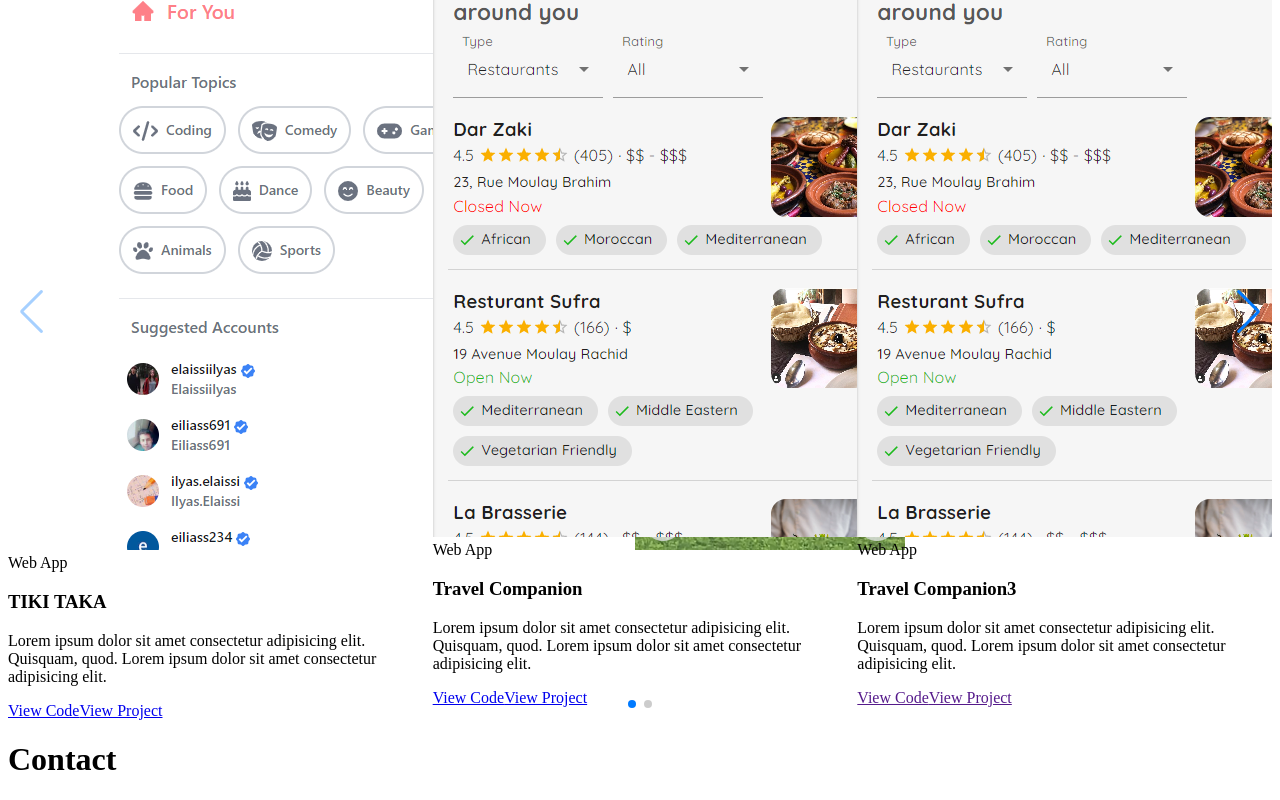
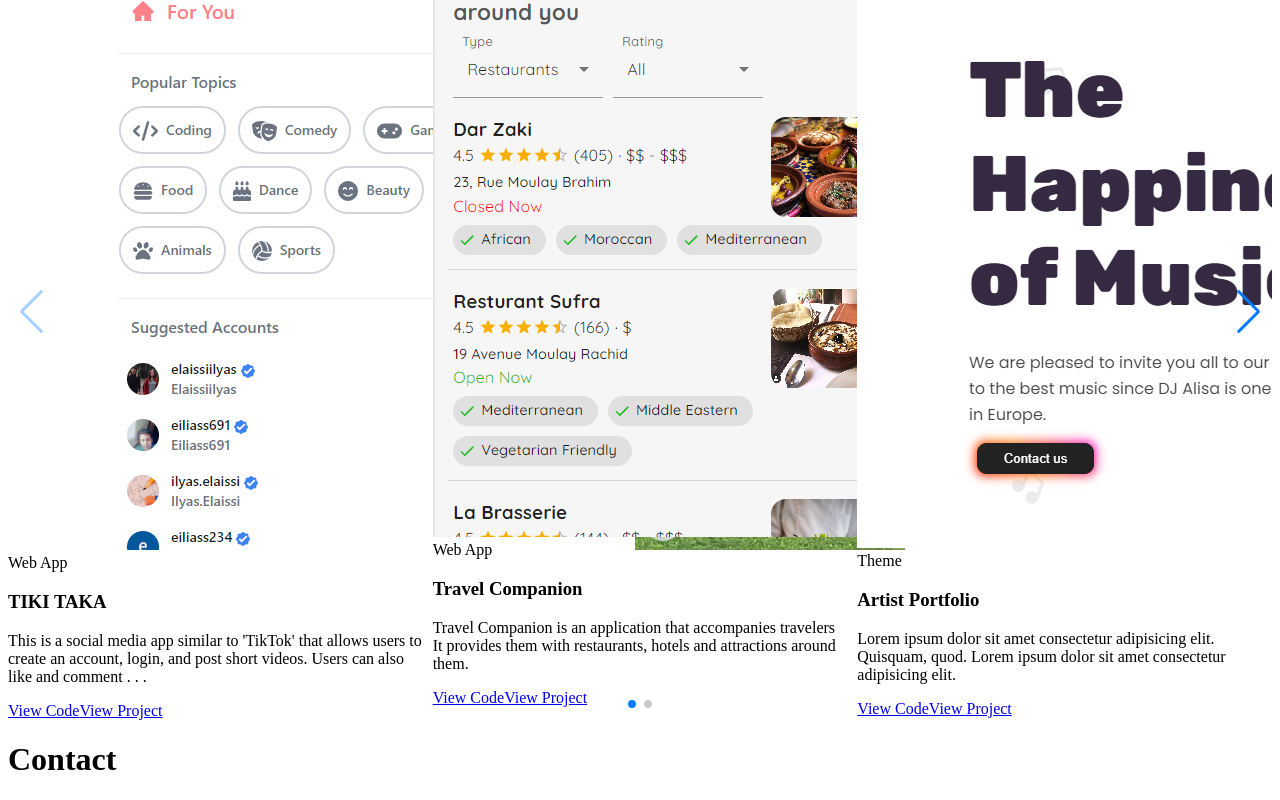
Before and after one commit to IlyasDevSample/IlyasDevSample, a React (Vite) app: page / in a window 1280 px wide. Shown: the part 6608-7408 px from the top of the page. Built offline with nearby package versions, Linux system fonts and the light colour scheme; the HTML template or start-up script is replaced by a standard one.

Commit message:
projects cards

```diff
--- a/src/components/Header.jsx
+++ b/src/components/Header.jsx
@@ -44,7 +44,7 @@ const Header = () => {
                             </button>
                         </p>
 
-                        <div className="text-2xl cursor-pointer">
+                        <div className="text-2xl cursor-pointer bg-primary bg-opacity-50 rounded-md p-1">
                             <button onClick={() => setToggle(!toggle)}
                                 className='flex flex-col justify-center items-end gap-[5px] max-w-6 w-6 '>
 
--- a/src/components/Projects.jsx
+++ b/src/components/Projects.jsx
@@ -41,18 +41,19 @@ const Projects = () => {
                             ' alt="Project Image" />
                                     </a>
                                     <span className='absolute bottom-0 right-1/2
-                            transform translate-x-1/2 bg-tPrimary text-primary rounded-t-lg px-2 py-1 text-xs font-semibold'>Web App</span>
+                            transform translate-x-1/2 bg-gray-100 text-primary rounded-t-lg px-2 py-1 text-xs font-semibold'>Web App</span>
                                 </div>
                                 <div className='mt-4'>
                                     <h3 className='text-2xl font-extrabold mb-2 capitalize'>TIKI TAKA</h3>
-                                    <p className='text-sm mb-2'>Lorem ipsum dolor sit amet consectetur adipisicing elit. Quisquam, quod. Lorem ipsum dolor sit amet consectetur adipisicing elit.
+                                    <p className='text-sm mb-2'>
+                                    This is a social media app similar to 'TikTok' that allows users to create an account, login, and post short videos. Users can also like and comment . . .
                                     </p>
 
                                 </div>
                             </div>
                             <div className='flex justify-between items-center'>
                                 <a href="https://github.com/IlyasDevSample/social_media_app" target='_blank' className="text-gray-900 hover:text-white border border-gray-800 hover:bg-gray-900 focus:ring-4 focus:outline-none focus:ring-gray-300 font-medium rounded-lg text-sm px-5 py-2 text-center mr-2 mb-2 dark:border-gray-600 dark:text-gray-400 dark:hover:text-white dark:hover:bg-gray-600 dark:focus:ring-gray-800">View Code</a>
-                                <a href="https://tikitaka-iota.vercel.app/" target='_blank' className="text-white bg-gradient-to-r from-cyan-500 to-blue-500 hover:bg-gradient-to-bl focus:ring-4 focus:outline-none focus:ring-cyan-300 dark:focus:ring-cyan-800 font-medium rounded-lg text-sm px-5 py-2.5 text-center mr-2 mb-2">View Project</a>
+                                <a href="https://tikitaka-iota.vercel.app/" target='_blank' className="text-white bg-gradient-to-r from-cyan-500 to-blue-500 hover:bg-gradient-to-bl focus:ring-4 focus:outline-none focus:ring-cyan-300 dark:focus:ring-cyan-800 font-medium rounded-lg text-sm px-5 py-2.5 text-center mr-0 mb-2">View Project</a>
                             </div>
                         </div>
                     </SwiperSlide>
@@ -65,18 +66,19 @@ const Projects = () => {
                             ' alt="Project Image" />
                                     </a>
                                     <span className='absolute bottom-0 right-1/2
-                            transform translate-x-1/2 bg-tPrimary text-primary rounded-t-lg px-2 py-1 text-xs font-semibold'>Web App</span>
+                            transform translate-x-1/2 bg-gray-100 text-primary rounded-t-lg px-2 py-1 text-xs font-semibold'>Web App</span>
                                 </div>
                                 <div className='mt-4'>
                                     <h3 className='text-2xl font-extrabold mb-2 capitalize'>Travel Companion</h3>
-                                    <p className='text-sm mb-2'>Lorem ipsum dolor sit amet consectetur adipisicing elit. Quisquam, quod. Lorem ipsum dolor sit amet consectetur adipisicing elit.
+                                    <p className='text-sm mb-2'>
+                                    Travel Companion is an application that accompanies travelers It provides them with restaurants, hotels and attractions around them.
                                     </p>
 
                                 </div>
                             </div>
                             <div className='flex justify-between items-center'>
                                 <a href="https://github.com/IlyasDevSample/travel_companion" target='_blank' className="text-gray-900 hover:text-white border border-gray-800 hover:bg-gray-900 focus:ring-4 focus:outline-none focus:ring-gray-300 font-medium rounded-lg text-sm px-5 py-2 text-center mr-2 mb-2 dark:border-gray-600 dark:text-gray-400 dark:hover:text-white dark:hover:bg-gray-600 dark:focus:ring-gray-800">View Code</a>
-                                <a href="https://ilyasdevsample.github.io/travel_companion/" target='_blank' className="text-white bg-gradient-to-r from-cyan-500 to-blue-500 hover:bg-gradient-to-bl focus:ring-4 focus:outline-none focus:ring-cyan-300 dark:focus:ring-cyan-800 font-medium rounded-lg text-sm px-5 py-2.5 text-center mr-2 mb-2">View Project</a>
+                                <a href="https://ilyasdevsample.github.io/travel_companion/" target='_blank' className="text-white bg-gradient-to-r from-cyan-500 to-blue-500 hover:bg-gradient-to-bl focus:ring-4 focus:outline-none focus:ring-cyan-300 dark:focus:ring-cyan-800 font-medium rounded-lg text-sm px-5 py-2.5 text-center mr-0 mb-2">View Project</a>
                             </div>
                         </div>
                     </SwiperSlide>
@@ -84,23 +86,25 @@ const Projects = () => {
                         <div className='project-card'>
                             <div>
                                 <div className='relative '>
-                                    <a href=""><img src="images/travelCompanionImage.png" className='w-full h-[150px] rounded-t-lg
+                                    <a href="https://ilyasdevsample.github.io/ArtistPortfolio/" target='_blank'><img src="images/artistportfolio.png" className='w-full h-[150px] rounded-t-lg
                             object-cover object-center
                             ' alt="Project Image" />
                                     </a>
                                     <span className='absolute bottom-0 right-1/2
-                            transform translate-x-1/2 bg-tPrimary text-primary rounded-t-lg px-2 py-1 text-xs font-semibold'>Web App</span>
+                            transform translate-x-1/2 bg-gray-100 text-primary rounded-t-lg px-2 py-1 text-xs font-semibold'>
+                                        Theme
+                                    </span>
                                 </div>
                                 <div className='mt-4'>
-                                    <h3 className='text-2xl font-extrabold mb-2 capitalize'>Travel Companion3</h3>
+                                    <h3 className='text-2xl font-extrabold mb-2 capitalize'>Artist Portfolio</h3>
                                     <p className='text-sm mb-2'>Lorem ipsum dolor sit amet consectetur adipisicing elit. Quisquam, quod. Lorem ipsum dolor sit amet consectetur adipisicing elit.
                                     </p>
 
                                 </div>
                             </div>
                             <div className='flex justify-between items-center'>
-                                <a href="" className="text-gray-900 hover:text-white border border-gray-800 hover:bg-gray-900 focus:ring-4 focus:outline-none focus:ring-gray-300 font-medium rounded-lg text-sm px-5 py-2 text-center mr-2 mb-2 dark:border-gray-600 dark:text-gray-400 dark:hover:text-white dark:hover:bg-gray-600 dark:focus:ring-gray-800">View Code</a>
-                                <a href="" className="text-white bg-gradient-to-r from-cyan-500 to-blue-500 hover:bg-gradient-to-bl focus:ring-4 focus:outline-none focus:ring-cyan-300 dark:focus:ring-cyan-800 font-medium rounded-lg text-sm px-5 py-2.5 text-center mr-2 mb-2">View Project</a>
+                                <a href="https://github.com/IlyasDevSample/ArtistPortfolio" target='_blank' className="text-gray-900 hover:text-white border border-gray-800 hover:bg-gray-900 focus:ring-4 focus:outline-none focus:ring-gray-300 font-medium rounded-lg text-sm px-5 py-2 text-center mr-2 mb-2 dark:border-gray-600 dark:text-gray-400 dark:hover:text-white dark:hover:bg-gray-600 dark:focus:ring-gray-800">View Code</a>
+                                <a href="https://ilyasdevsample.github.io/ArtistPortfolio/" target='_blank' className="text-white bg-gradient-to-r from-cyan-500 to-blue-500 hover:bg-gradient-to-bl focus:ring-4 focus:outline-none focus:ring-cyan-300 dark:focus:ring-cyan-800 font-medium rounded-lg text-sm px-5 py-2.5 text-center mr-0 mb-2">View Project</a>
                             </div>
                         </div>
                     </SwiperSlide>
@@ -108,23 +112,24 @@ const Projects = () => {
                         <div className='project-card'>
                             <div>
                                 <div className='relative '>
-                                    <a href=""><img src="images/travelCompanionImage.png" className='w-full h-[150px] rounded-t-lg
+                                    <a href="https://ilyasdevsample.github.io/bootstrapPortfolio/" target='_blank'><img src="images/bootstrapportfolio.png" className='w-full h-[150px] rounded-t-lg
                             object-cover object-center
                             ' alt="Project Image" />
                                     </a>
-                                    <span className='absolute bottom-0 right-1/2
-                            transform translate-x-1/2 bg-tPrimary text-primary rounded-t-lg px-2 py-1 text-xs font-semibold'>Web App</span>
+                                    <span className='absolute bottom-0 right-1/2 transform translate-x-1/2 bg-gray-100 text-primary rounded-t-lg px-2 py-1 text-xs font-semibold'>
+                                        Theme
+                                    </span>
                                 </div>
                                 <div className='mt-4'>
-                                    <h3 className='text-2xl font-extrabold mb-2 capitalize'>Travel Companion4</h3>
+                                    <h3 className='text-2xl font-extrabold mb-2 capitalize'>Bootstrap Portfolio</h3>
                                     <p className='text-sm mb-2'>Lorem ipsum dolor sit amet consectetur adipisicing elit. Quisquam, quod. Lorem ipsum dolor sit amet consectetur adipisicing elit.
                                     </p>
 
                                 </div>
                             </div>
                             <div className='flex justify-between items-center'>
-                                <a href="" className="text-gray-900 hover:text-white border border-gray-800 hover:bg-gray-900 focus:ring-4 focus:outline-none focus:ring-gray-300 font-medium rounded-lg text-sm px-5 py-2 text-center mr-2 mb-2 dark:border-gray-600 dark:text-gray-400 dark:hover:text-white dark:hover:bg-gray-600 dark:focus:ring-gray-800">View Code</a>
-                                <a href="" className="text-white bg-gradient-to-r from-cyan-500 to-blue-500 hover:bg-gradient-to-bl focus:ring-4 focus:outline-none focus:ring-cyan-300 dark:focus:ring-cyan-800 font-medium rounded-lg text-sm px-5 py-2.5 text-center mr-2 mb-2">View Project</a>
+                                <a href="https://github.com/IlyasDevSample/bootstrapPortfolio" target='_blank' className="text-gray-900 hover:text-white border border-gray-800 hover:bg-gray-900 focus:ring-4 focus:outline-none focus:ring-gray-300 font-medium rounded-lg text-sm px-5 py-2 text-center mr-2 mb-2 dark:border-gray-600 dark:text-gray-400 dark:hover:text-white dark:hover:bg-gray-600 dark:focus:ring-gray-800">View Code</a>
+                                <a href="https://ilyasdevsample.github.io/bootstrapPortfolio/" target='_blank' className="text-white bg-gradient-to-r from-cyan-500 to-blue-500 hover:bg-gradient-to-bl focus:ring-4 focus:outline-none focus:ring-cyan-300 dark:focus:ring-cyan-800 font-medium rounded-lg text-sm px-5 py-2.5 text-center mr-0 mb-2">View Project</a>
                             </div>
                         </div>
                     </SwiperSlide>
--- a/src/globals.css
+++ b/src/globals.css
@@ -40,7 +40,7 @@
 }
 
 .project-card {
-    @apply w-[300px] h-[370px] bg-tPrimary text-primary rounded-lg shadow-md hover:shadow-xl transition duration-300 ease-in-out cursor-grab p-3 flex flex-col justify-between;
+    @apply w-[300px] h-[370px] bg-gray-100 hover:scale-95 text-primary rounded-lg shadow-md hover:shadow-xl transition duration-300 ease-in-out cursor-grab p-3 flex flex-col justify-between;
 }
 
 .cbg {
```
Also changed, not shown: public/images/artistportfolio.png (added), public/images/bootstrapportfolio.png (added).
